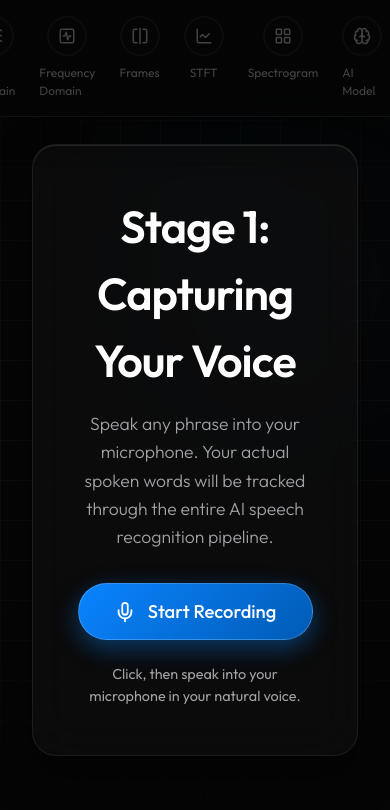
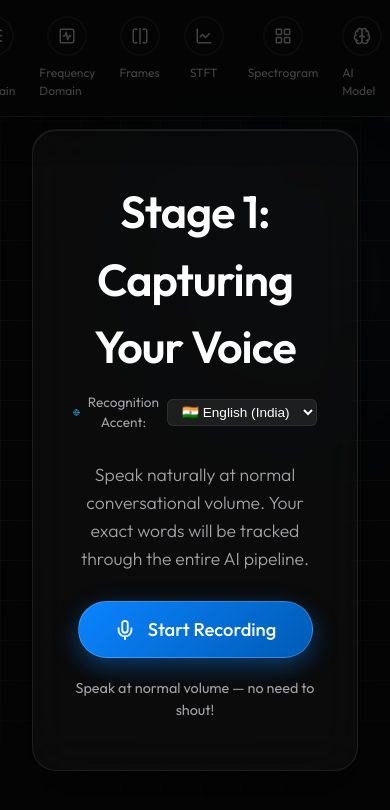
Before and after one commit to codingwithali72/inside-voice, a React (Vite) app: page / in a window 390 px wide. Both pictures are taken after a click on the button "Start Journey". Shown: the top 810 px of the page. Built offline with nearby package versions, Linux system fonts and the light colour scheme.

Commit message:
Optimize microphone sensitivity, add accent selector, and eliminate transcription delay

```diff
--- a/src/components/stages/CaptureVoice.jsx
+++ b/src/components/stages/CaptureVoice.jsx
@@ -1,5 +1,5 @@
 import { useState, useRef, useEffect } from 'react';
-import { Mic, Square, Check, Edit3, RotateCcw, Volume2, Sparkles, AlertCircle, Loader2 } from 'lucide-react';
+import { Mic, Square, Check, Edit3, RotateCcw, Volume2, Sparkles, AlertCircle, Loader2, Globe } from 'lucide-react';
 
 export default function CaptureVoice({ onNext, setAudioData, setTranscribedText, transcribedText }) {
   const [recordingStatus, setRecordingStatus] = useState('idle'); // 'idle' | 'recording' | 'processing' | 'finished' | 'no_speech'
@@ -12,6 +12,17 @@ export default function CaptureVoice({ onNext, setAudioData, setTranscribedText,
   const [isEditing, setIsEditing] = useState(false);
   const [speechSupported, setSpeechSupported] = useState(true);
   const [micVolume, setMicVolume] = useState(0);
+  const [isMicReady, setIsMicReady] = useState(false);
+
+  // Accent & Language Selection (Default to Indian English if in India, else US English)
+  const [selectedLang, setSelectedLang] = useState(() => {
+    if (typeof navigator !== 'undefined' && navigator.language) {
+      if (navigator.language.includes('IN')) return 'en-IN';
+      if (navigator.language.includes('GB')) return 'en-GB';
+    }
+    // Default to en-IN as primary, with easy switcher
+    return 'en-IN';
+  });
 
   const mediaRecorder = useRef(null);
   const audioChunks = useRef([]);
@@ -23,6 +34,7 @@ export default function CaptureVoice({ onNext, setAudioData, setTranscribedText,
   const recognitionRef = useRef(null);
   const isRecordingRef = useRef(false);
   const accumulatedTranscriptRef = useRef('');
+  const finalTranscriptsRef = useRef('');
   const audioStreamRef = useRef(null);
   const stopResolverRef = useRef(null);
 
@@ -55,7 +67,9 @@ export default function CaptureVoice({ onNext, setAudioData, setTranscribedText,
     setErrorMessage('');
     setLiveTranscript('');
     setMicVolume(0);
+    setIsMicReady(false);
     accumulatedTranscriptRef.current = '';
+    finalTranscriptsRef.current = '';
     audioChunks.current = [];
     isRecordingRef.current = true;
 
@@ -66,23 +80,27 @@ export default function CaptureVoice({ onNext, setAudioData, setTranscribedText,
         const recognition = new SpeechRecognition();
         recognition.continuous = true;
         recognition.interimResults = true;
-        recognition.lang = navigator.language || 'en-US';
+        recognition.lang = selectedLang;
         recognition.maxAlternatives = 1;
+
+        recognition.onstart = () => {
+          setIsMicReady(true);
+        };
 
         recognition.onresult = (event) => {
           let interim = '';
-          let final = '';
 
-          for (let i = 0; i < event.results.length; ++i) {
+          // Accumulate final results and current interim segment
+          for (let i = event.resultIndex; i < event.results.length; ++i) {
             const res = event.results[i];
             if (res.isFinal) {
-              final += res[0].transcript + ' ';
+              finalTranscriptsRef.current += res[0].transcript + ' ';
             } else {
               interim += res[0].transcript;
             }
           }
 
-          const combined = (final + interim).trim();
+          const combined = (finalTranscriptsRef.current + interim).trim();
           if (combined) {
             accumulatedTranscriptRef.current = combined;
             setLiveTranscript(combined);
@@ -96,12 +114,12 @@ export default function CaptureVoice({ onNext, setAudioData, setTranscribedText,
           if (event.error === 'not-allowed') {
             setErrorMessage('Microphone access for speech recognition was blocked by the browser.');
           } else if (event.error === 'network') {
-            setErrorMessage('Browser speech recognition cloud service timed out or was blocked.');
+            setErrorMessage('Speech service timed out. Please check network or speak again.');
           }
         };
 
         recognition.onend = () => {
-          // If still recording, keep recognition going (Chrome pauses on brief silence)
+          // If still recording, quickly restart (Chrome auto-stops after silence pauses)
           if (isRecordingRef.current) {
             try {
               recognition.start();
@@ -120,17 +138,20 @@ export default function CaptureVoice({ onNext, setAudioData, setTranscribedText,
       setSpeechSupported(false);
     }
 
-    // 2. Start hardware microphone capture & canvas visualizer in parallel
+    // 2. Start hardware microphone capture & high-sensitivity visualizer
     initMicrophoneStream();
   };
 
   const initMicrophoneStream = async () => {
     try {
+      // Disabling aggressive noiseSuppression and echoCancellation prevents the browser
+      // from gating out quiet speech or initial syllables!
       const stream = await navigator.mediaDevices.getUserMedia({
         audio: {
-          echoCancellation: true,
-          noiseSuppression: true,
-          autoGainControl: true
+          channelCount: 1,
+          autoGainControl: true,
+          echoCancellation: false,
+          noiseSuppression: false
         }
       });
       audioStreamRef.current = stream;
@@ -144,10 +165,16 @@ export default function CaptureVoice({ onNext, setAudioData, setTranscribedText,
       }
 
       const source = audioContext.current.createMediaStreamSource(stream);
+
+      // Boost gain slightly for clear visual responsiveness even on soft voices
+      const gainNode = audioContext.current.createGain();
+      gainNode.gain.value = 1.8;
+      source.connect(gainNode);
+
       analyser.current = audioContext.current.createAnalyser();
       analyser.current.fftSize = 512;
-      analyser.current.smoothingTimeConstant = 0.7;
-      source.connect(analyser.current);
+      analyser.current.smoothingTimeConstant = 0.65;
+      gainNode.connect(analyser.current);
 
       const bufferLength = analyser.current.frequencyBinCount;
       dataArray.current = new Uint8Array(bufferLength);
@@ -166,6 +193,7 @@ export default function CaptureVoice({ onNext, setAudioData, setTranscribedText,
 
       mediaRecorder.current.start();
       setRecordingStatus('recording');
+      setIsMicReady(true);
       drawWaveform();
     } catch (err) {
       console.error("Error accessing mic:", err);
@@ -177,6 +205,11 @@ export default function CaptureVoice({ onNext, setAudioData, setTranscribedText,
 
   const stopRecording = async () => {
     isRecordingRef.current = false;
+
+    // If we already have captured text, stop immediately with zero lag!
+    const alreadyCaptured = (accumulatedTranscriptRef.current || liveTranscript || '').trim();
+    const waitTime = alreadyCaptured ? 250 : 800;
+
     setRecordingStatus('processing');
 
     // Stop MediaRecorder
@@ -184,7 +217,7 @@ export default function CaptureVoice({ onNext, setAudioData, setTranscribedText,
       try { mediaRecorder.current.stop(); } catch (e) {}
     }
 
-    // Allow speech recognition engine up to 1200ms to flush its final phrase
+    // Gracefully finalize speech recognition
     if (recognitionRef.current) {
       await new Promise(resolve => {
         stopResolverRef.current = resolve;
@@ -193,7 +226,7 @@ export default function CaptureVoice({ onNext, setAudioData, setTranscribedText,
         } catch (e) {
           resolve();
         }
-        setTimeout(resolve, 1200);
+        setTimeout(resolve, waitTime);
       });
     }
 
@@ -207,7 +240,6 @@ export default function CaptureVoice({ onNext, setAudioData, setTranscribedText,
       setTranscribedText(finalResult);
       setRecordingStatus('finished');
     } else {
-      // Honestly report no speech detected — DO NOT inject any fake fallback text!
       setCapturedText('');
       setRecordingStatus('no_speech');
     }
@@ -229,13 +261,14 @@ export default function CaptureVoice({ onNext, setAudioData, setTranscribedText,
       sumSquares += deviation * deviation;
     }
     const rms = Math.sqrt(sumSquares / dataArray.current.length);
-    const calculatedVolume = Math.min(100, Math.round(rms * 250));
+    // Dynamic volume scaling (responsive to normal conversational speech)
+    const calculatedVolume = Math.min(100, Math.round(rms * 350));
     setMicVolume(calculatedVolume);
 
-    ctx.fillStyle = 'rgba(5, 5, 5, 0.3)';
+    ctx.fillStyle = 'rgba(5, 5, 5, 0.28)';
     ctx.fillRect(0, 0, width, height);
 
-    // Draw center reference guide
+    // Center reference line
     ctx.strokeStyle = 'rgba(255, 255, 255, 0.08)';
     ctx.lineWidth = 1;
     ctx.beginPath();
@@ -243,10 +276,10 @@ export default function CaptureVoice({ onNext, setAudioData, setTranscribedText,
     ctx.lineTo(width, height / 2);
     ctx.stroke();
 
-    // Draw glowing speech waveform
+    // Vibrant wave with dynamic height boost
     ctx.lineWidth = 3;
     ctx.strokeStyle = '#32ADE6';
-    ctx.shadowBlur = 10;
+    ctx.shadowBlur = 12;
     ctx.shadowColor = '#0A84FF';
     ctx.beginPath();
 
@@ -254,8 +287,9 @@ export default function CaptureVoice({ onNext, setAudioData, setTranscribedText,
     let x = 0;
 
     for (let i = 0; i < dataArray.current.length; i++) {
-      const v = dataArray.current[i] / 128.0;
-      const y = (v * height) / 2;
+      const v = (dataArray.current[i] - 128) / 128.0;
+      // Amplified visual wave for natural voice
+      const y = height / 2 + v * (height / 2) * 2.2;
 
       if (i === 0) ctx.moveTo(x, y);
       else ctx.lineTo(x, y);
@@ -282,7 +316,32 @@ export default function CaptureVoice({ onNext, setAudioData, setTranscribedText,
   return (
     <div className="stage-container">
       <div className="glass-card" style={{ padding: '3rem 2.5rem', width: '100%', maxWidth: '820px', textAlign: 'center' }}>
-        <h2 style={{ marginBottom: '1rem' }}>Stage 1: Capturing Your Voice</h2>
+        <h2 style={{ marginBottom: '0.75rem' }}>Stage 1: Capturing Your Voice</h2>
+
+        {/* Accent / Dialect Selector for High-Accuracy Recognition */}
+        <div style={{ display: 'flex', alignItems: 'center', justifyContent: 'center', gap: '8px', marginBottom: '1.75rem' }}>
+          <Globe size={15} color="var(--accent-cyan)" />
+          <span style={{ fontSize: '0.85rem', color: 'var(--text-secondary)' }}>Recognition Accent:</span>
+          <select
+            value={selectedLang}
+            onChange={e => setSelectedLang(e.target.value)}
+            disabled={recordingStatus === 'recording'}
+            style={{
+              background: 'rgba(255, 255, 255, 0.08)',
+              border: '1px solid var(--glass-border)',
+              borderRadius: '6px',
+              color: '#fff',
+              padding: '4px 10px',
+              fontSize: '0.85rem',
+              outline: 'none',
+              cursor: recordingStatus === 'recording' ? 'not-allowed' : 'pointer'
+            }}
+          >
+            <option value="en-IN" style={{ background: '#1c1c1e', color: '#fff' }}>🇮🇳 English (India)</option>
+            <option value="en-US" style={{ background: '#1c1c1e', color: '#fff' }}>🇺🇸 English (US)</option>
+            <option value="en-GB" style={{ background: '#1c1c1e', color: '#fff' }}>🇬🇧 English (UK)</option>
+          </select>
+        </div>
 
         {streamError ? (
           <div style={{ padding: '2rem', background: 'rgba(255, 69, 58, 0.1)', borderRadius: '12px', border: '1px solid rgba(255, 69, 58, 0.3)', margin: '2rem 0' }}>
@@ -313,8 +372,8 @@ export default function CaptureVoice({ onNext, setAudioData, setTranscribedText,
           </div>
         ) : (
           <>
-            <p style={{ marginBottom: '2rem' }}>
-              Speak any phrase into your microphone. Your actual spoken words will be tracked through the entire AI speech recognition pipeline.
+            <p style={{ marginBottom: '1.75rem' }}>
+              Speak naturally at normal conversational volume. Your exact words will be tracked through the entire AI pipeline.
             </p>
 
             {/* Waveform Canvas */}
@@ -335,7 +394,7 @@ export default function CaptureVoice({ onNext, setAudioData, setTranscribedText,
 
             {/* IDLE STATE */}
             {recordingStatus === 'idle' && (
-              <div style={{ display: 'flex', flexDirection: 'column', alignItems: 'center', gap: '1.5rem' }}>
+              <div style={{ display: 'flex', flexDirection: 'column', alignItems: 'center', gap: '1.25rem' }}>
                 <button
                   className="btn-primary"
                   onClick={startRecording}
@@ -350,7 +409,7 @@ export default function CaptureVoice({ onNext, setAudioData, setTranscribedText,
                   <Mic size={22} /> Start Recording
                 </button>
                 <span style={{ fontSize: '0.9rem', color: 'var(--text-secondary)' }}>
-                  Click, then speak into your microphone in your natural voice.
+                  Speak at normal volume — no need to shout!
                 </span>
               </div>
             )}
@@ -359,22 +418,22 @@ export default function CaptureVoice({ onNext, setAudioData, setTranscribedText,
             {recordingStatus === 'recording' && (
               <div style={{ display: 'flex', flexDirection: 'column', alignItems: 'center' }}>
 
-                {/* Audio Level Indicator */}
-                <div style={{ display: 'flex', alignItems: 'center', gap: '12px', marginBottom: '1.25rem', width: '100%', maxWidth: '400px' }}>
+                {/* Audio Level & Mic Ready Indicator */}
+                <div style={{ display: 'flex', alignItems: 'center', gap: '12px', marginBottom: '1.25rem', width: '100%', maxWidth: '420px' }}>
                   <Volume2 size={18} color="var(--accent-cyan)" />
                   <div style={{ flex: 1, height: '8px', background: 'rgba(255,255,255,0.1)', borderRadius: '4px', overflow: 'hidden' }}>
                     <div
                       style={{
                         height: '100%',
-                        width: `${micVolume}%`,
-                        background: micVolume > 60 ? 'var(--accent-cyan)' : 'var(--accent-blue)',
-                        transition: 'width 0.1s ease',
+                        width: `${Math.max(8, micVolume)}%`,
+                        background: micVolume > 20 ? 'var(--accent-cyan)' : 'var(--accent-blue)',
+                        transition: 'width 0.08s ease',
                         boxShadow: '0 0 10px var(--accent-cyan-glow)'
                       }}
                     />
                   </div>
-                  <span style={{ fontSize: '0.8rem', color: 'var(--text-secondary)', minWidth: '40px' }}>
-                    {micVolume > 5 ? 'Active' : 'Listening'}
+                  <span style={{ fontSize: '0.8rem', color: micVolume > 15 ? 'var(--accent-cyan)' : 'var(--text-secondary)', minWidth: '70px', textAlign: 'right' }}>
+                    {micVolume > 15 ? 'Receiving' : 'Listening...'}
                   </span>
                 </div>
 
@@ -395,13 +454,13 @@ export default function CaptureVoice({ onNext, setAudioData, setTranscribedText,
                   boxShadow: '0 4px 20px rgba(10, 132, 255, 0.15)'
                 }}>
                   {liveTranscript ? (
-                    <span style={{ fontSize: '1.25rem', color: '#ffffff', fontWeight: 600 }}>
+                    <span style={{ fontSize: '1.3rem', color: '#ffffff', fontWeight: 600 }}>
                       "{liveTranscript}"
                     </span>
                   ) : (
-                    <span style={{ fontSize: '1rem', color: 'var(--text-secondary)', fontStyle: 'italic', display: 'flex', alignItems: 'center', gap: '8px' }}>
-                      <span style={{ width: '8px', height: '8px', borderRadius: '50%', background: '#ff453a', display: 'inline-block', animation: 'pulse 1s infinite' }} />
-                      Listening to your voice... Speak now!
+                    <span style={{ fontSize: '1rem', color: 'var(--text-secondary)', display: 'flex', alignItems: 'center', gap: '8px' }}>
+                      <span style={{ width: '8px', height: '8px', borderRadius: '50%', background: '#30d158', display: 'inline-block', animation: 'pulse 1s infinite' }} />
+                      Microphone active — start speaking naturally!
                     </span>
                   )}
                 </div>
@@ -427,13 +486,10 @@ export default function CaptureVoice({ onNext, setAudioData, setTranscribedText,
 
             {/* PROCESSING STATE */}
             {recordingStatus === 'processing' && (
-              <div style={{ padding: '2rem 0', display: 'flex', flexDirection: 'column', alignItems: 'center', gap: '1rem' }}>
-                <Loader2 size={36} className="animate-spin" color="var(--accent-cyan)" />
-                <div style={{ fontSize: '1.15rem', fontWeight: 500, color: '#fff' }}>
+              <div style={{ padding: '1.5rem 0', display: 'flex', flexDirection: 'column', alignItems: 'center', gap: '0.75rem' }}>
+                <Loader2 size={32} className="animate-spin" color="var(--accent-cyan)" />
+                <div style={{ fontSize: '1.1rem', fontWeight: 500, color: '#fff' }}>
                   Finalizing speech recognition...
-                </div>
-                <div style={{ fontSize: '0.85rem', color: 'var(--text-secondary)' }}>
-                  Decoding acoustic tokens from your audio
                 </div>
               </div>
             )}
@@ -454,7 +510,7 @@ export default function CaptureVoice({ onNext, setAudioData, setTranscribedText,
                   <AlertCircle size={22} /> No Clear Speech Detected
                 </div>
                 <p style={{ color: 'var(--text-secondary)', fontSize: '0.95rem', marginBottom: '1.5rem' }}>
-                  The microphone did not register any spoken words. Please speak louder, closer to your microphone, or enter what you said:
+                  The microphone did not register clear words. Click below to try again, or enter your phrase:
                 </p>
 
                 <input
```
